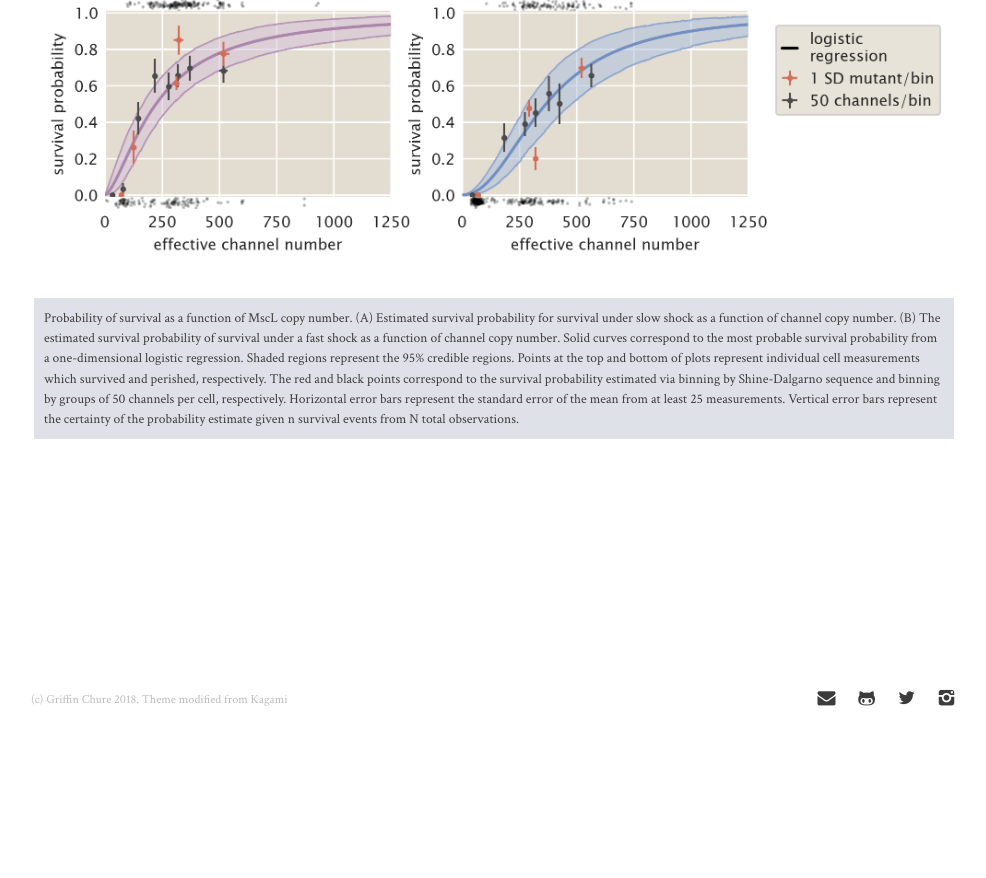
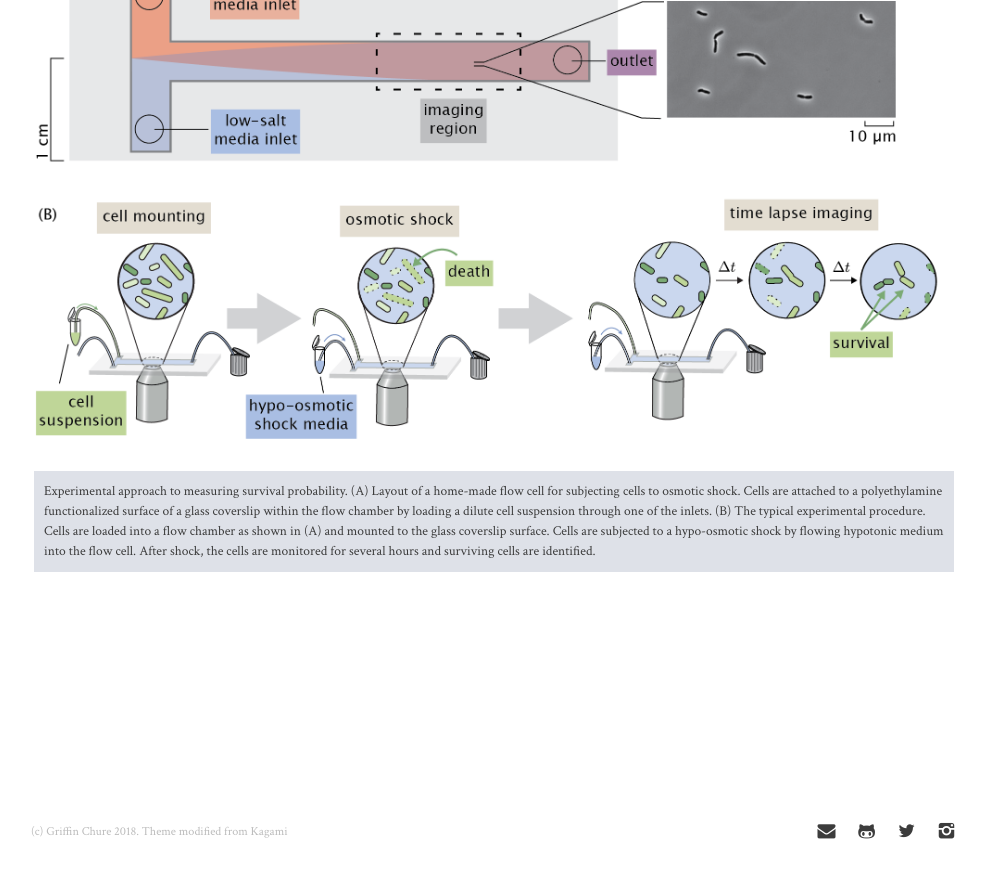
Before and after one commit to gchure/gchure.github.io, a Jekyll site: the page built from _posts/2017-04-09-research.md, in a window 1280 px wide and 900 px high, scrolled down 1715 px. Shown: the top 878 px of the window, without its empty margins (146-1132 px from the left). Built offline with Jekyll 4.4.1, drawn with Linux system fonts in a browser that asks for light colours; before the commit the page ends 2482 px from its top, so only the background shows below that.

```diff
--- a/_posts/2017-04-09-research.md
+++ b/_posts/2017-04-09-research.md
@@ -37,7 +37,7 @@ repression.
 Mechanosensitive  (MS)  channels  are  transmembrane  protein  complexes  which  open  and  close  in response to changes in membrane tension as a result of osmotic shock. Despite extensive biophysical characterization, the contribution of these channels to cell survival remains largely unknown. In [Chure, Lee, and Phillips 2018](http://www.rpgroup.caltech.edu/mscl_survival/Chure2018a.pdf)  we use quantitative video microscopy to measure the abundance of a single species of MS channel in single cells followed by their survival after a large osmotic shock.  We observe total death of the population with less than 100 channels per cell and determine that approximately 500 - 700 channels are needed for 80% survival. The number of channels we find to confer nearly full survival is consistent with the counts of the number of channels in wild type cells in several earlier studies.  These results prompt further studies to dissect the contribution of other channel species to survival.
 
 
-![]({{site.baseurl}}/assets/fig5.png)
+![]({{site.baseurl}}/assets/fig3.png)
 <div class="caption">
-Probability of survival as a function of MscL copy number. (A) Estimated survival probability for survival under slow shock as a function of channel copy number. (B) The estimated survival probability of survival under a fast shock as a function of channel copy number. Solid curves correspond to the most probable survival probability from a one-dimensional logistic regression. Shaded regions represent the 95% credible regions. Points at the top and bottom of plots represent individual cell measurements which survived and perished, respectively. The red and black points correspond to the survival probability estimated via binning by Shine-Dalgarno sequence and binning by groups of 50 channels per cell, respectively. Horizontal error bars represent the standard error of the mean from at least 25 measurements. Vertical error bars represent the certainty of the probability estimate given n survival events from N total observations.
+Experimental approach to measuring survival probability. (A) Layout of a home-made flow cell for subjecting cells to osmotic shock. Cells are attached to a polyethylamine functionalized surface of a glass coverslip within the flow chamber by loading a dilute cell suspension through one of the inlets. (B) The typical experimental procedure. Cells are loaded into a flow chamber as shown in (A) and mounted to the glass coverslip surface. Cells are subjected to a hypo-osmotic shock by flowing hypotonic medium into the flow cell. After shock, the cells are monitored for several hours and surviving cells are identified.
 </div>
```
Also changed, not shown: _posts/2017-03-07-teaching.md (+2 -3 lines), assets/fig3.png (added).
